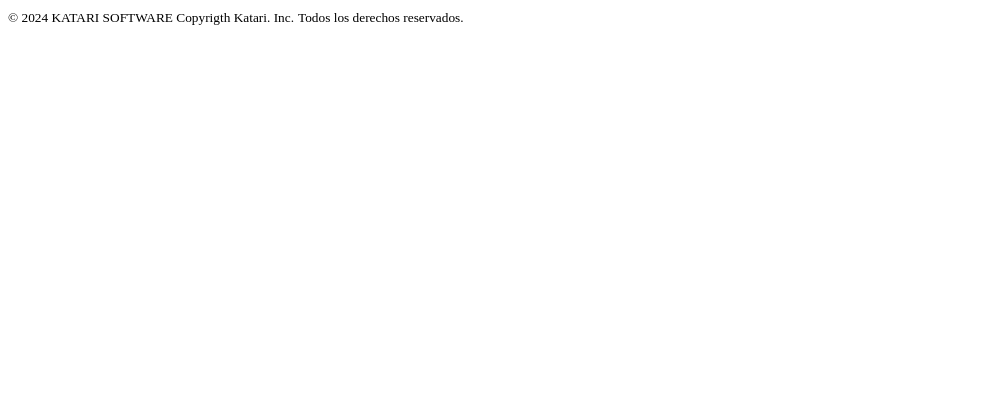
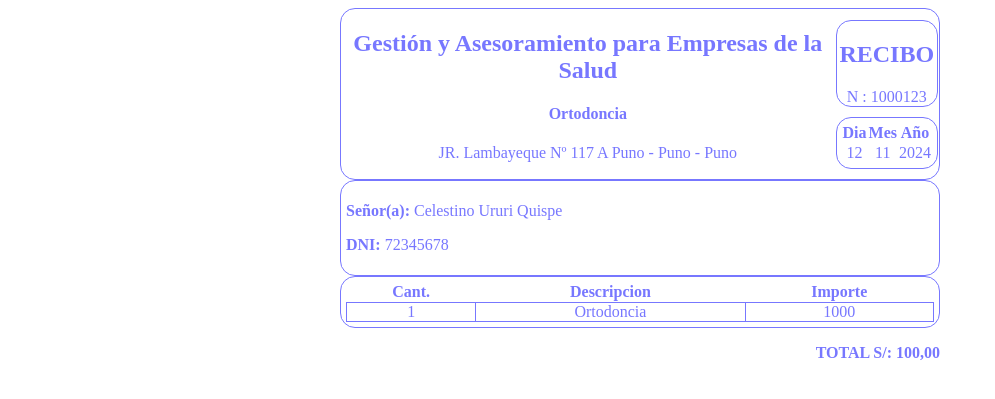
Before and after one commit to ZETA-Z02/clinic, a PHP site: the page made by views/clientes/pagos.php in a window 1280 px wide. Shown: the top 399 px of the page, without its empty margins (0-995 px from the left). Run offline with PHP 8.4, Linux system fonts and the light colour scheme; the template is opened without the code that fills it, so the values that code supplies are empty.

Commit message:
Version 1.1

```diff
--- a/models/clientesmodel.php
+++ b/models/clientesmodel.php
@@ -111,4 +111,9 @@ class ClientesModel extends Model{
         $result = $this->conn->ConsultaSin($sql);
         return $result;
     }
+    public function DataPagos($id){
+        $sql = "SELECT p.total_pagar, proce.procedimiento FROM pagos p join procedimientos proce on proce.idprocedimiento = p.idprocedimiento WHERE idcliente = '$id';";
+        $data = $this->conn->ConsultaCon($sql);
+        return $data;
+    }
 }
--- a/public/js/personal.js
+++ b/public/js/personal.js
@@ -43,6 +43,7 @@ function getpersonal(){
                 `;
             });
             $("#data-personal").html(html);
+            initPaginador(5, "data-personal", "paginador");
         } catch (error){
             console.error("ERROR en obtener personal",error);
         }
--- a/public/js/procedimientos.js
+++ b/public/js/procedimientos.js
@@ -10,7 +10,7 @@ function get(){
         url: `http://${host}/${proyect}/procedimientos/get`,
         dataType: "json",
         success: function (response) {
-            console.log(response);
+            //console.log(response);
             let html = '';
             response.forEach((element) => {
                 html += `
--- a/views/clientes/pagos.php
+++ b/views/clientes/pagos.php
@@ -0,0 +1,114 @@
+<!DOCTYPE html>
+<html>
+
+<head>
+    <title>Recibo</title>
+    <style>
+        .container {
+            margin: auto;
+            width: 100%;
+            max-width: 600px;
+            color: #77f;
+        }
+        table{
+            width: 100%;
+            border-collapse: collapse;
+            border-spacing: 0;
+        }
+        .titulo-principal, .recibo{
+            border: 1px solid #77f;
+            border-radius: 15px;
+            overflow: hidden;
+        }
+        .titulo-principal td, .fecha th, .fecha td{
+            border-radius: none;
+            overflow: hidden;
+        }
+        #fecha{
+            margin-top: 10px;
+        }
+        .bordeado{
+            border: 1px solid #77f;
+            border-radius: 15px;
+            padding: 5px;
+        }
+        .title{
+
+        }
+        td {
+            text-align: center;
+        }
+        .boleta-contenido tr td{
+            border: 1px solid #77f;
+            margin: 0;
+            padding: 0;
+        }
+        .totales p {
+            text-align: right;
+        }
+    </style>
+</head>
+
+<body>
+    <div class="container">
+        <div class="titulo-principal">
+        <table>
+            <tr>
+                <td >
+                    <h2>Gestión y Asesoramiento para Empresas de la
+                        Salud</h2>
+                    <h4>Ortodoncia</h4>
+                    <p>JR. Lambayeque Nº 117 A Puno - Puno - Puno</p>
+                </td>
+                <td class="">
+                    <div class="recibo">
+                        <h2 class="title">RECIBO</h2>
+                        <span>N : 1000123</span>
+                    </div>
+                    <div class="bordeado" id="fecha">
+                    <table class="fecha">
+                        <tr>
+                            <th>Dia</th>
+                            <th>Mes</th>
+                            <th>Año</th>
+                        </tr>
+                        <tr>
+                            <td>12</td>
+                            <td>11</td>
+                            <td>2024</td>
+                        </tr>
+                    </table>
+                    </div>
+                </td>
+            </tr>
+        </table>
+        </div>
+        <div class="cliente bordeado">
+            <p><strong>Señor(a): </strong> Celestino Ururi Quispe</p>
+            <p><strong>DNI: </strong> 72345678</p>
+        </div>
+        <div class="bordeado">
+        <table class="boleta-contenido">
+            <thead>
+                <tr>
+                    <th>Cant.</th>
+                    <th>Descripcion</th>
+                    <th>Importe</th>
+                </tr>
+            </thead>
+            <tbody>
+                <tr>
+                    <td>1</td>
+                    <td>Ortodoncia</td>
+                    <td>1000</td>
+                </tr>
+            </tbody>
+        </table>
+        </div>
+        <div class="totales">
+            <p><strong>TOTAL S/: 100,00</strong></p>
+        </div>
+    </div>
+</body>
+
+</html>
--- a/views/personal/index.php
+++ b/views/personal/index.php
@@ -1,4 +1,5 @@
 <?php require 'views/sidebar.php';?>
+<link rel="stylesheet" href="<?php getrute('public/plugins/paginador/jpaginate.css') ?>">
 <link rel="stylesheet" href="<?php css('personal') ?>">
 <div class="grid-container">
     <div class="grid-x align-center">
@@ -40,9 +41,11 @@
                     </tr>
                 </tbody>
             </table>
+            <div id="paginador"></div>
         </div>
     </div>
 </div>
 <?php require('nuevopersonal.php'); ?>
 <script src="<?php js('personal');?>"></script>
+<script src="<?php plugin('paginador/jpaginate');?>"></script>
 <?php require 'views/footerSidebar.php';?>
```
Also changed, not shown: controller/clientes.php (+202 -43 lines), doc/backup.sql (+83 -18 lines), public/js/clientes.js (+11 -8 lines), views/clientes/nuevopago.php (+7 -6 lines).
